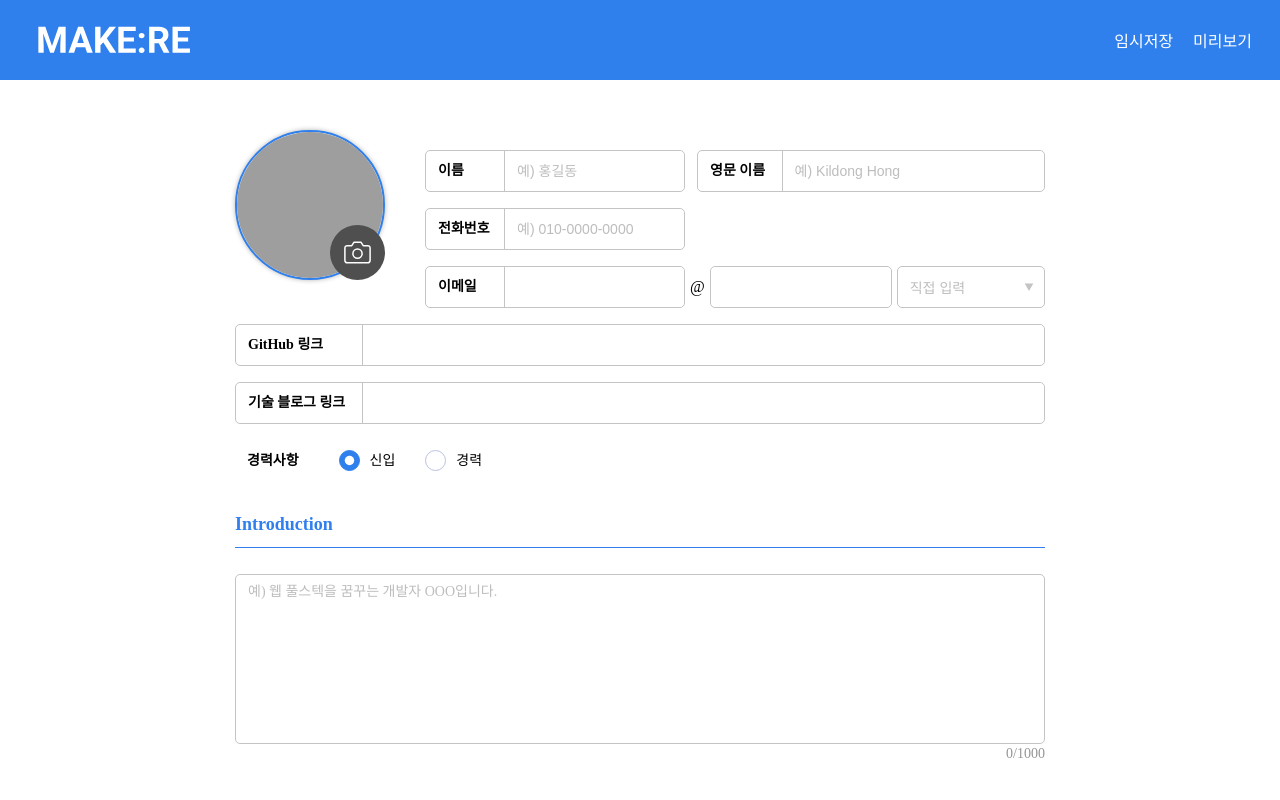
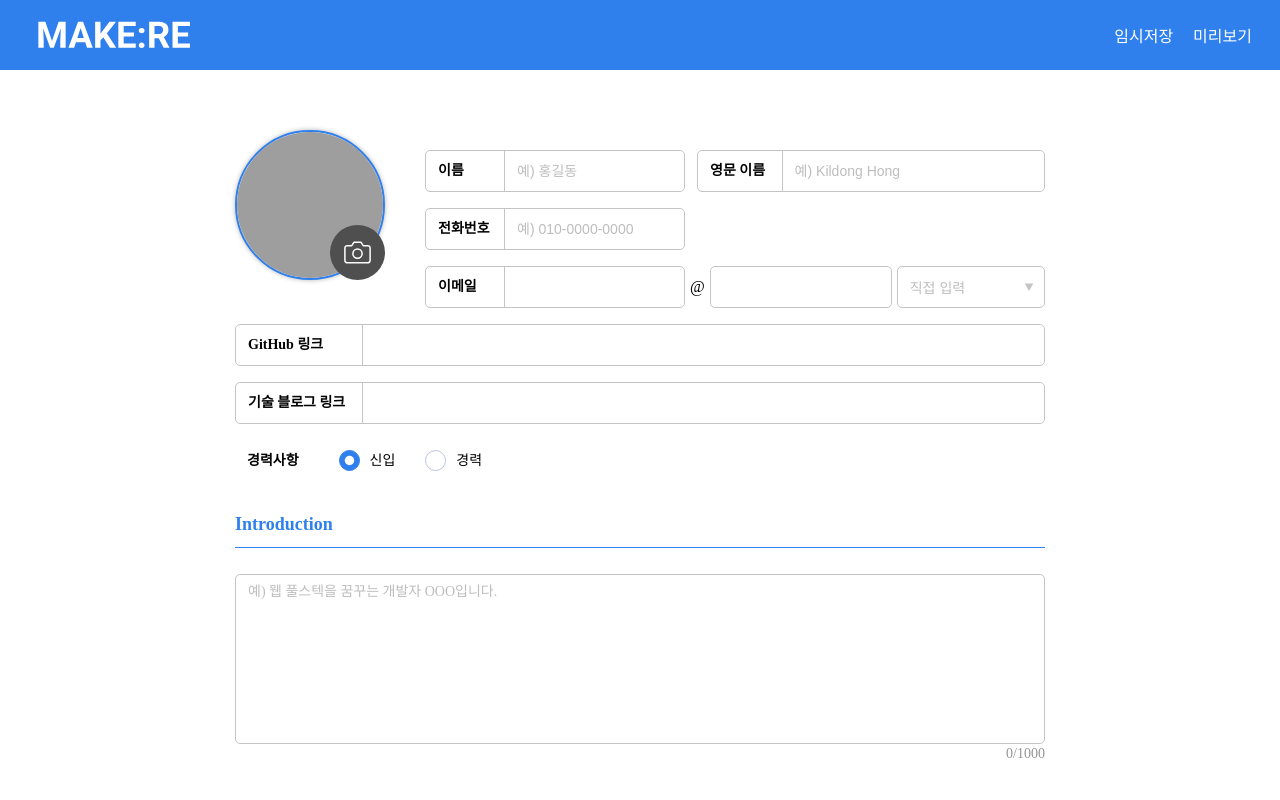
Before and after one commit to weniv/MAKE-RE, a React (Create React App) app: page / in a window 1280 px wide. Shown: the top 800 px of the page. Built offline with nearby package versions, Linux system fonts and the light colour scheme; grey boxes are pictures that could not be loaded; a web font is replaced by a local one.

Commit message:
Style: top nav 높이 축소

```diff
--- a/src/app/style.module.css
+++ b/src/app/style.module.css
@@ -13,8 +13,7 @@
   box-sizing: border-box;
   width: 100%;
   min-width: 640px;
-  height: 80px;
-  padding: 18px 28px;
+  padding: 10px 28px;
   position: fixed;
   top: 0;
   left: 0;
```
